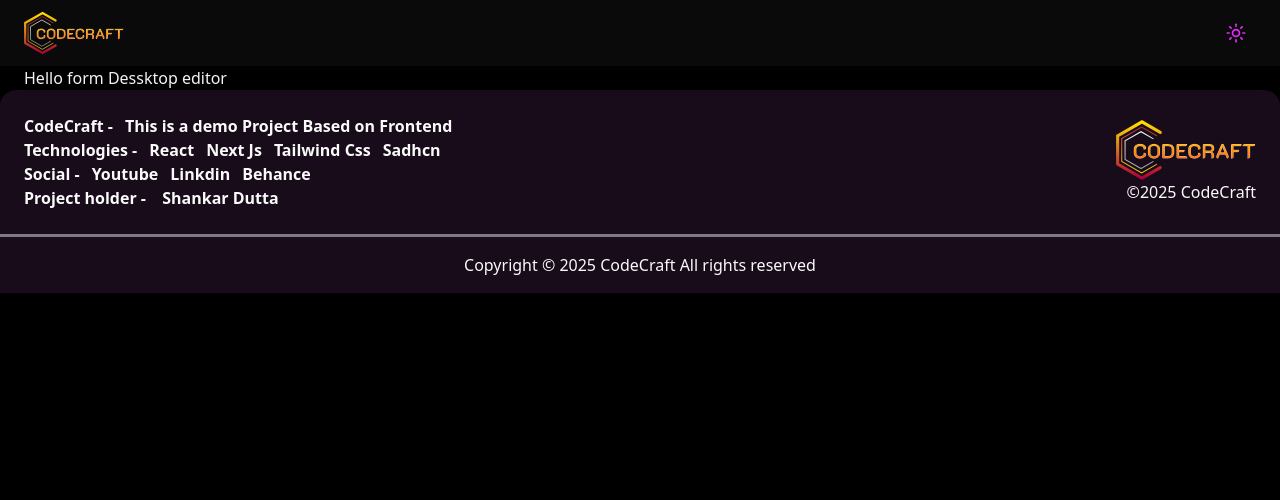
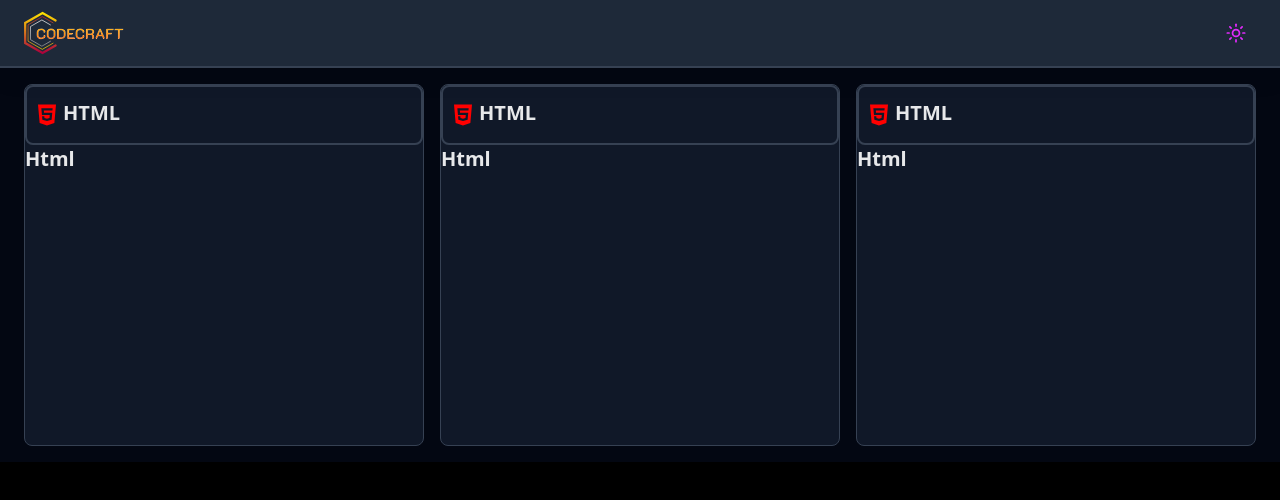
Before and after one commit to ShankarDutta/codecraft-webapp, a Next.js app: page /codeeditor in a window 1280 px wide. Shown: the top 500 px of the page. Built offline with nearby package versions, Linux system fonts and the light colour scheme; what tailwindcss-motion would draw is missing.

Commit message:
fix components

```diff
--- a/src/app/codeeditor/page.tsx
+++ b/src/app/codeeditor/page.tsx
@@ -3,7 +3,7 @@ import TopElements from "@/components/Codeeditor/TopElements";
 const page = () => {
 	return (
 		<>
-			<div className="bg-black">
+			<div className="bg-gray-950 py-4">
 				<TopElements />
 			</div>
 		</>
--- a/src/app/layout.tsx
+++ b/src/app/layout.tsx
@@ -1,4 +1,3 @@
-import Footer from "@/components/Footer/Footer";
 import NavBar from "@/components/Header/NavBar";
 import ThemeProvider from "@/components/Theme/ThemeProvider";
 import { RootLayoutProps } from "@/lib/types";
@@ -16,7 +15,7 @@ const RootLayout = ({ children }: RootLayoutProps) => {
 					enableSystem={false}>
 					<NavBar />
 					<main>{children}</main>
-					<Footer />
+					{/* <Footer /> */}
 				</ThemeProvider>
 			</body>
 		</html>
--- a/src/components/Codeeditor/DesktopEditor.tsx
+++ b/src/components/Codeeditor/DesktopEditor.tsx
@@ -1,5 +1,20 @@
+import { FaHtml5 } from "react-icons/fa";
+
 const DesktopEditor = () => {
-	return <div>Hello form Dessktop editor</div>;
+	return (
+		<section className="w-full rounded-md border-1 border-gray-700 bg-white text-xl font-semibold text-black/90 dark:bg-gray-900 dark:text-white/90">
+			<div className="flex items-center gap-1 rounded-md border-2 bg-gray-300/50 py-3 dark:border-gray-700 dark:bg-gray-900/50">
+				<div className="ml-2">
+					<FaHtml5
+						color="red"
+						size={24}
+					/>
+				</div>
+				<div className="mb-1">HTML</div>
+			</div>
+			<div className="h-[300px]">Html</div>
+		</section>
+	);
 };
 
 export default DesktopEditor;
--- a/src/components/Codeeditor/TopElements.tsx
+++ b/src/components/Codeeditor/TopElements.tsx
@@ -5,7 +5,9 @@ const TopElements = () => {
 	return (
 		<section className="mx-auto max-w-7xl px-6">
 			{/* Desktop view  */}
-			<div className="hidden md:block">
+			<div className="hidden justify-between gap-4 md:flex">
+				<DesktopEditor />
+				<DesktopEditor />
 				<DesktopEditor />
 			</div>
 
--- a/src/components/Header/CodeEditorNav.tsx
+++ b/src/components/Header/CodeEditorNav.tsx
@@ -4,7 +4,7 @@ import ThemeChangerBtn from "../Theme/ThemeChangerBtn";
 
 const CodeEditorNav = () => {
 	return (
-		<header>
+		<header className="border-b-2 border-gray-700 bg-gray-800">
 			<div className="mx-auto flex max-w-7xl items-center justify-between px-6 py-2">
 				<Link href="/">
 					<Image
```
Also changed, not shown: package.json (+0 -10 lines).
